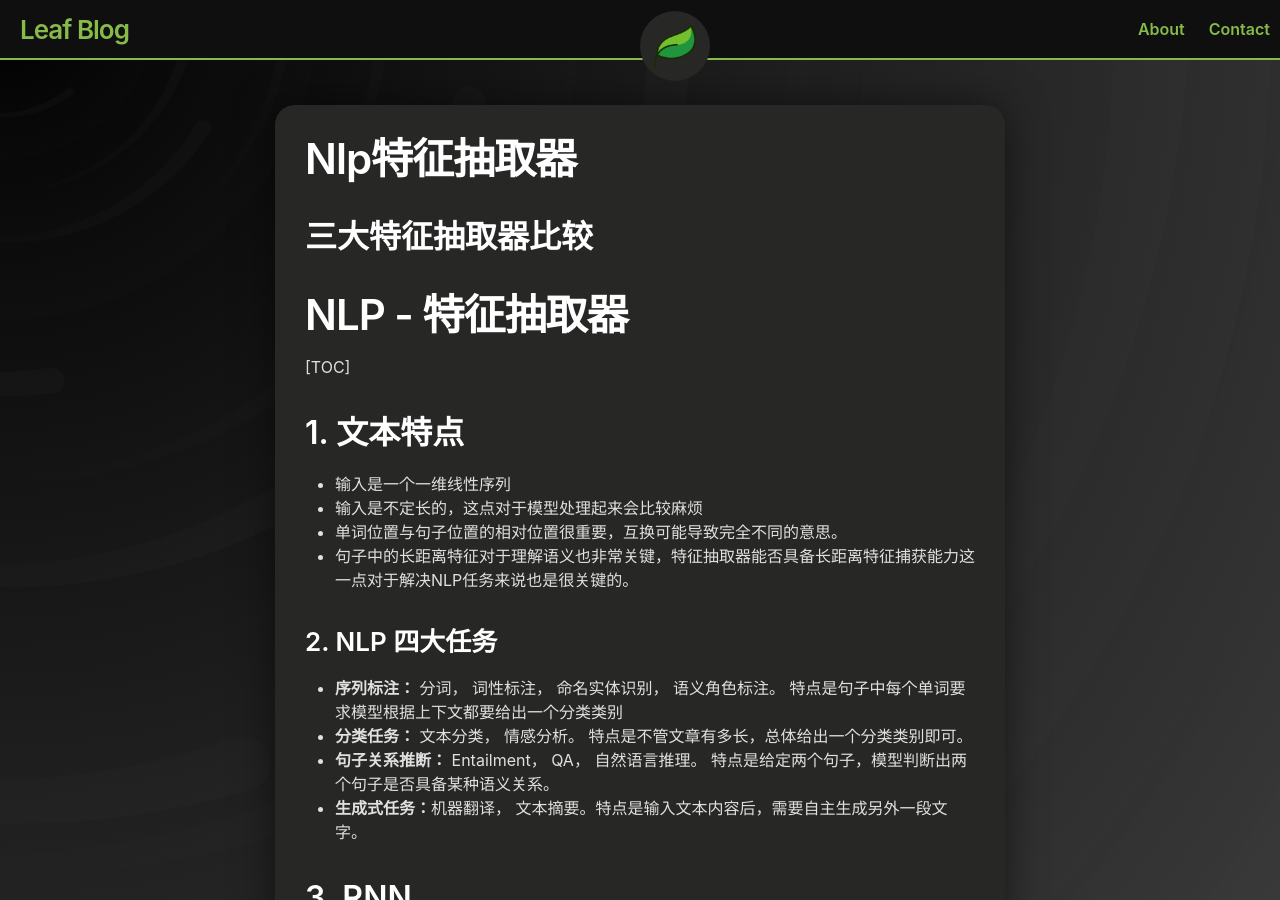
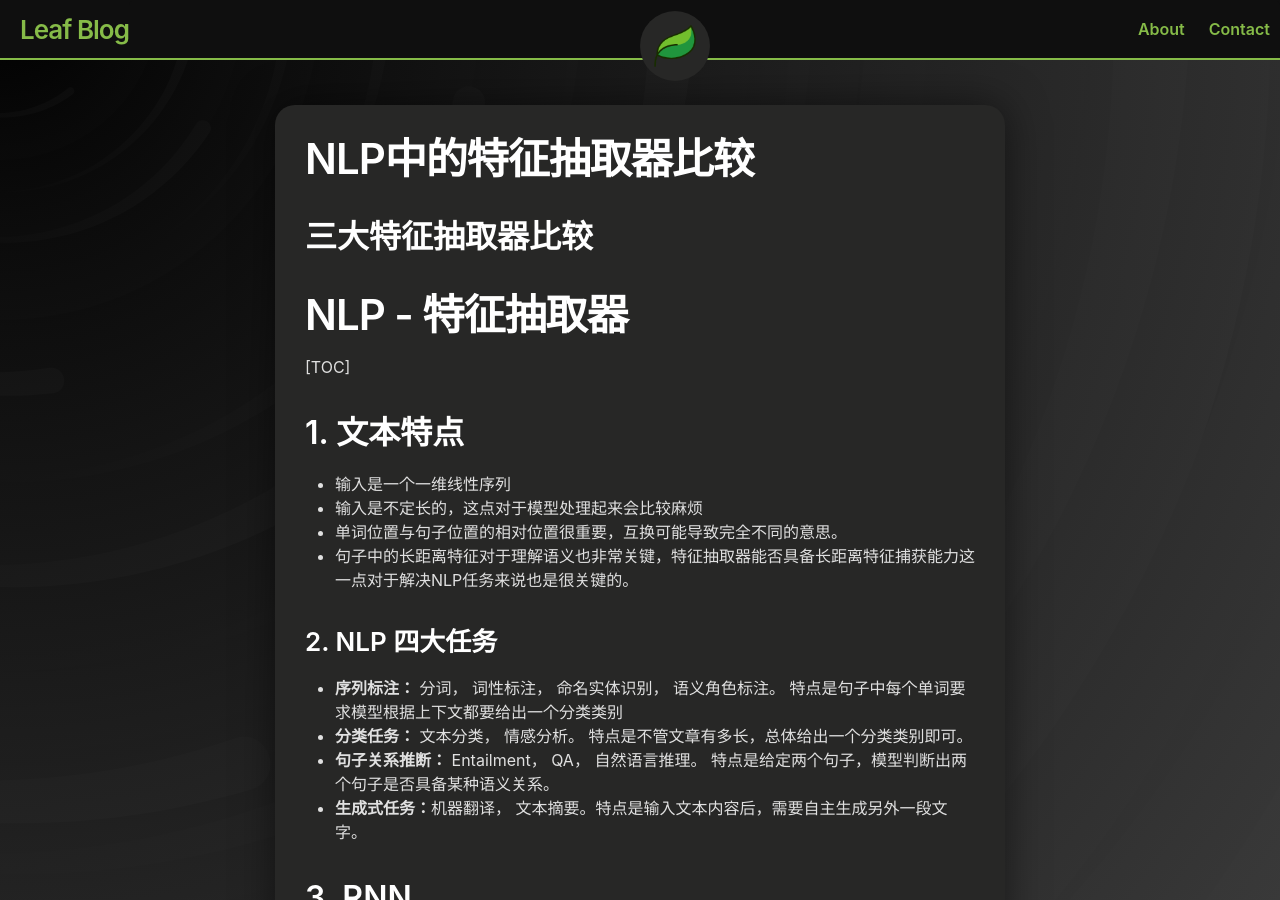
Before and after one commit to LeafBrightDay/LeafBrightDay.github.io, a Jekyll site: the page built from docs/_posts/2021-4-16-NLP特征抽取器.md, in a window 1280 px wide and 900 px high. Built offline with Jekyll 4.4.1, drawn with Linux system fonts in a browser that asks for light colours; our own code applies the rules of GitHub Pages for plain Markdown files.

Commit message:
Update 2021-4-16-NLP特征抽取器.md

```diff
--- a/docs/_posts/2021-4-16-NLP特征抽取器.md
+++ b/docs/_posts/2021-4-16-NLP特征抽取器.md
@@ -1,3 +1,8 @@
+---
+layout: post
+title: NLP中的特征抽取器比较
+---
+
 ## **三大特征抽取器比较**
 
 # NLP - 特征抽取器
```
